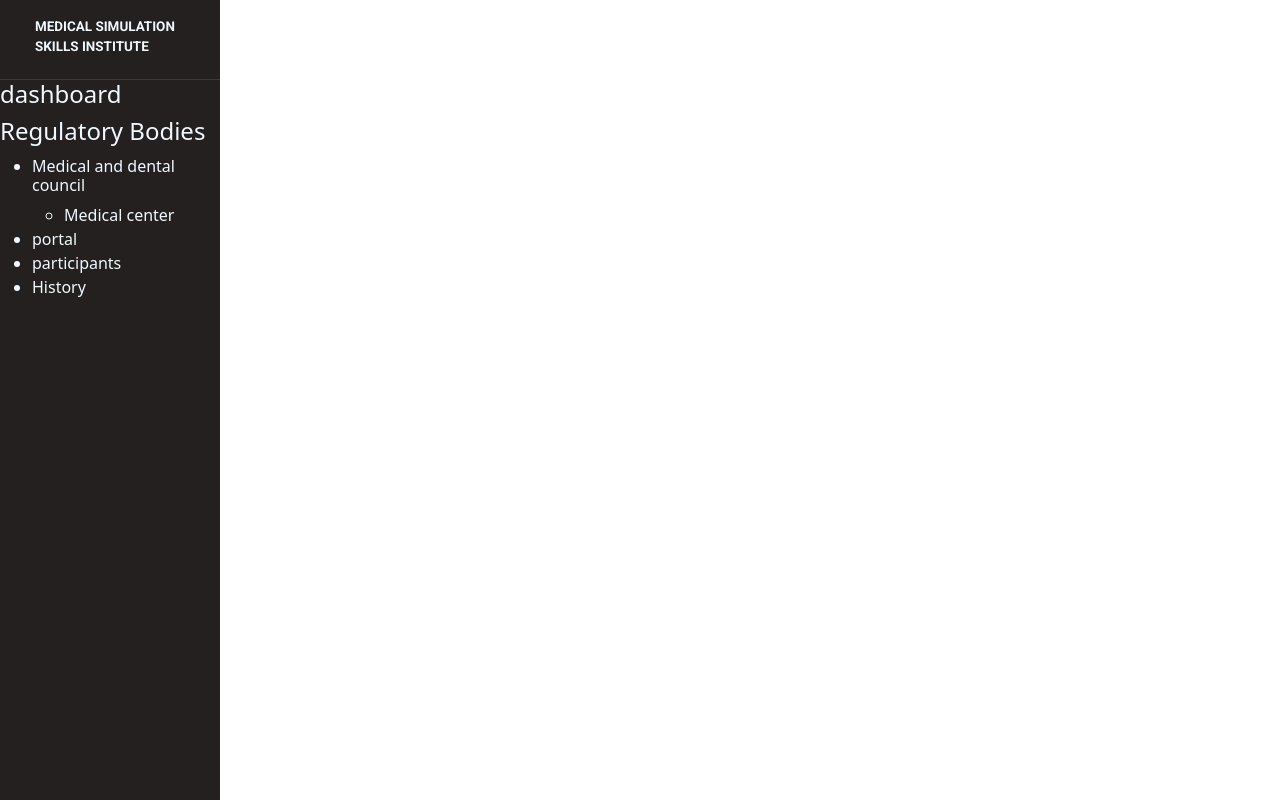
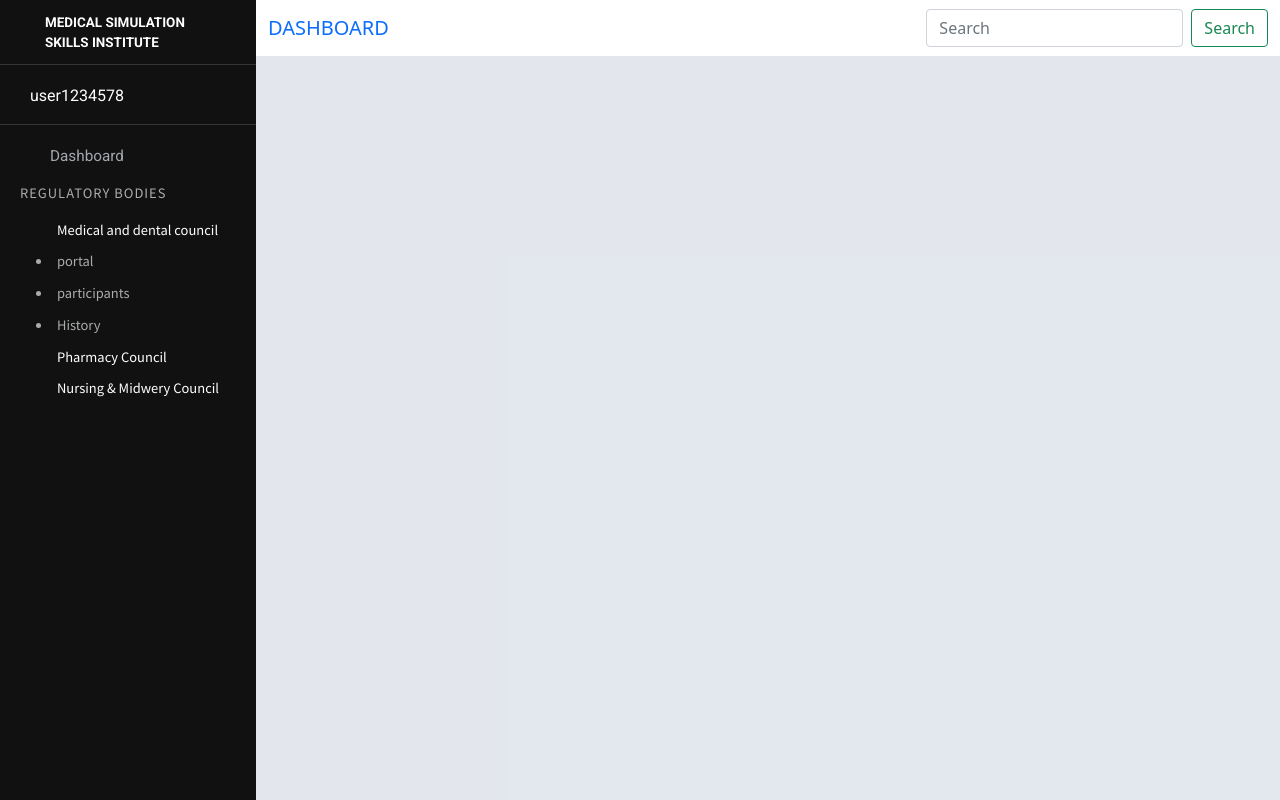
Before and after one commit to faishal882/CPD-Portal, a Django app: template templates/base.html in a window 1280 px wide. Run offline with Django 3.2, Linux system fonts and the light colour scheme; the template is opened without the code that fills it, so the values that code supplies are empty.

Commit message:
Initial commit

```diff
--- a/src/settings.py
+++ b/src/settings.py
@@ -40,6 +40,7 @@ INSTALLED_APPS = [
     'django.contrib.staticfiles',
     'rest_framework',
     'import_export',
+    'fontawesome-free',
     'export'
 ]
 
@@ -123,6 +124,10 @@ USE_TZ = True
 
 STATIC_URL = '/static/'
 
+STATICFILES_DIRS = [
+    os.path.join(BASE_DIR, 'static')
+]
+
 IMPORT_EXPORT_USE_TRANSACTION = True
 
 SITE_ID = 1
--- /dev/null
+++ b/static/css/sidebar.css
@@ -0,0 +1,64 @@
+* {
+  margin: 0;
+}
+
+.sidebar {
+  background: rgba(0, 0, 0, 0.932);
+  height: 100vh;
+  color: #ffffff;
+}
+.logo {
+  height: 65px;
+  padding: 13px 45px;
+  font-size: 0.84rem;
+  border-bottom: 1.5px solid #4c4747a8;
+  font-family: "Roboto", sans-serif;
+  font-weight: 700;
+}
+
+.user-profile {
+  height: 60px;
+  border-bottom: 1.5px solid #4c4747a8;
+  font-family: "Roboto", sans-serif;
+  font-weight: 400;
+  padding: 8px 20px;
+  display: flex;
+  flex-direction: row;
+}
+/* .user-profile-icon {
+} */
+.user-profile-name {
+  padding: 11px 5px 5px 10px;
+}
+
+.dashboard {
+  height: 50px;
+  font-family: "Roboto", sans-serif;
+  color: #a3a7ad;
+  font-weight: 400;
+  font-size: 0.957rem;
+  padding: 20px 50px;
+}
+
+.dashboard-links {
+  font-family: "Source Sans Pro", sans-serif;
+  font-weight: 400;
+  color: #babcbfe6;
+  padding: 8px 20px;
+}
+.regulatory-bodies-text {
+  font-size: 0.905rem;
+  letter-spacing: 1px;
+  text-transform: uppercase;
+  margin-bottom: 10px;
+}
+ul li {
+  font-size: 0.905rem;
+  font-weight: 400;
+  font-family: "Source Sans Pro", sans-serif;
+  padding: 5px;
+}
+.dashboard-council {
+  color: #ffffff;
+  list-style: none;
+}
--- a/templates/base.html
+++ b/templates/base.html
@@ -1,3 +1,5 @@
+{% load static %}
+
 <!DOCTYPE html>
 <html lang="en">
   <head>
@@ -17,22 +19,30 @@
     <link rel="preconnect" href="https://fonts.gstatic.com" crossorigin />
     <!-- Google Fonts -->
     <link
-      href="https://fonts.googleapis.com/css2?family=Roboto:wght@300;400;700&display=swap"
+      href="https://fonts.googleapis.com/css2?family=Roboto:wght@300;400;500;700&family=Source+Sans+Pro:wght@300;400&display=swap"
       rel="stylesheet"
     />
     <!-- Fontawesome -->
-
+    <link
+      href="{% static 'fontawesome_free/css/all.min.css' %}"
+      rel="stylesheet"
+      type="text/css"
+    />
 
     <title>CPD PORTAL {% block head_title %} {% endblock head_title%}</title>
   </head>
   <body>
-    <!-- {% include "components/navbar.html" %} -->
     <div style="display: flex">
-      <div style="width: 20%; min-width: 220px">
+      <div style="width: 25%; min-width: 250px">
         {% include "components/sidebar.html" %}
       </div>
 
-      <div class="container" style="display: 80%">
+      <div
+        class="container"
+        style="display: 75%; background: #d5dbe5ab; padding: 0"
+      >
+        <div>{% include "components/navbar.html" %}</div>
+
         {% block content %} {% endblock content %}
       </div>
     </div>
--- a/templates/components/navbar.html
+++ b/templates/components/navbar.html
@@ -1,24 +1,9 @@
-<nav class="navbar navbar-expand-lg navbar-dark bg-tweetme">
+{% load static %}
+
+<nav class="navbar" style="background: #fff">
   <div class="container-fluid">
-    <a class="navbar-brand" href="/">CPD PORTAL</a>
-    <button
-      class="navbar-toggler"
-      type="button"
-      data-bs-toggle="collapse"
-      data-bs-target="#navbarSupportedContent"
-      aria-controls="navbarSupportedContent"
-      aria-expanded="false"
-      aria-label="Toggle navigation"
-    >
-      <span class="navbar-toggler-icon"></span>
-    </button>
-    <div class="collapse navbar-collapse" id="navbarSupportedContent">
-      <ul class="navbar-nav ms-auto mb-2 mb-lg-0">
-        <li class="nav-item">
-          <a class="nav-link" href="/">Home</a>
-        </li>
-      </ul>
-      <form class="d-flex d-none">
+    <a class="navbar-brand">DASHBOARD</a>
+    <form class="d-flex">
       <input
         class="form-control me-2"
         type="search"
@@ -28,5 +13,4 @@
       <button class="btn btn-outline-success" type="submit">Search</button>
     </form>
   </div>
-  </div>
 </nav>
--- a/templates/components/sidebar.html
+++ b/templates/components/sidebar.html
@@ -1,46 +1,26 @@
-<style>
-  * {
-    margin: 0;
-  }
+{% load static %}
 
-  .sidebar {
-    background: rgb(36, 32, 32);
-    height: 100vh;
-    color: aliceblue;
-  }
-  .logo {
-    height: 80px;
-    padding: 17px 35px;
-    font-size: 0.84rem;
-    border-bottom: 1.5px solid #4c4747a8;
-    font-family: "Roboto", sans-serif;
-    font-weight: 700;
-  }
-</style>
+<link rel="stylesheet" href='{% static "css/sidebar.css" %}' />
 
 <aside class="sidebar">
   <nav>
     <div class="logo">MEDICAL SIMULATION SKILLS INSTITUTE</div>
     <div class="user-profile">
-      <i class="fa fa-portrait" style="font-size: 2"></i>
+      <div class="user-profile-icon">
+        <i class="fas fa-user-circle" style="font-size: 2.5rem"></i>
+      </div>
+      <div class="user-profile-name">user1234578</div>
     </div>
-    <div class="dashboard">
-      <h4>dashboard</h4>
-    </div>
+    <div class="dashboard">Dashboard</div>
     <div class="dashboard-links">
-      <div class="regulatory-bodies">
-        <h4>Regulatory Bodies</h4>
-      </div>
+      <div class="regulatory-bodies-text">Regulatory Bodies</div>
       <ul>
-        <li>
-          <h6>Medical and dental council</h6>
-          <ul>
-            <li>Medical center</li>
-          </ul>
-        </li>
+        <li class="dashboard-council">Medical and dental council</li>
         <li>portal</li>
         <li>participants</li>
         <li>History</li>
+        <li class="dashboard-council">Pharmacy Council</li>
+        <li class="dashboard-council">Nursing & Midwery Council</li>
       </ul>
     </div>
   </nav>
```
Lines whose indentation alone changed are shown as unchanged.
